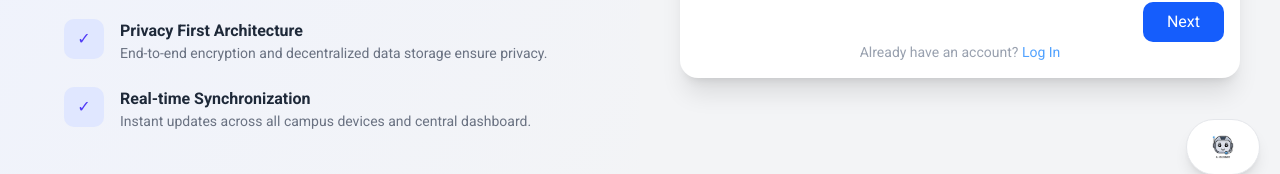
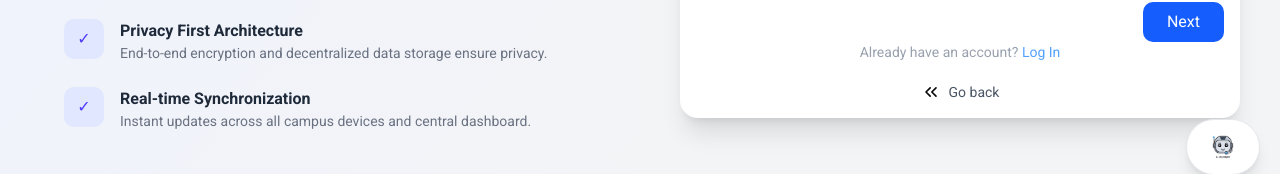
Before and after one commit to hemantgupta98/AttendX-AI, a Next.js app in the folder client/: page /src/admin/auth in a window 1280 px wide. Shown: the part 610-784 px from the top of the page. Built offline with nearby package versions, Linux system fonts and the light colour scheme.

Commit message:
Add redirect home navigation

```diff
--- a/client/app/src/admin/auth/page.tsx
+++ b/client/app/src/admin/auth/page.tsx
@@ -5,6 +5,8 @@ import Image from "next/image";
 import { Input } from "@/components/ui/input";
 import ChatBotPanel from "../agent/chatbot-panel";
 import { useForm, SubmitHandler } from "react-hook-form";
+import { ChevronsLeft } from "lucide-react";
+import { useRouter } from "next/navigation";
 
 type Onboarding = {
   name: string;
@@ -49,6 +51,7 @@ export default function Home() {
     mode: "onTouched",
   });
 
+  const router = useRouter();
   const stepFields: Record<number, (keyof Onboarding)[]> = {
     1: ["name", "type", "year", "board"],
     2: ["address", "city", "state", "pincode"],
@@ -672,6 +675,13 @@ export default function Home() {
             Already have an account?{" "}
             <span className=" text-blue-400 cursor-pointer"> Log In</span>
           </p>
+          <p
+            onClick={() => router.push("/")}
+            className="flex justify-center items-center mt-5 text-center gap-2 cursor-pointer"
+          >
+            <ChevronsLeft className=" shrink-0" size={20} />
+            <span className="text-gray-600 text-sm text-center">Go back</span>
+          </p>
         </div>
 
         <style jsx>{`
```
Also changed, not shown: client/app/src/admin/login/page.tsx (added).
